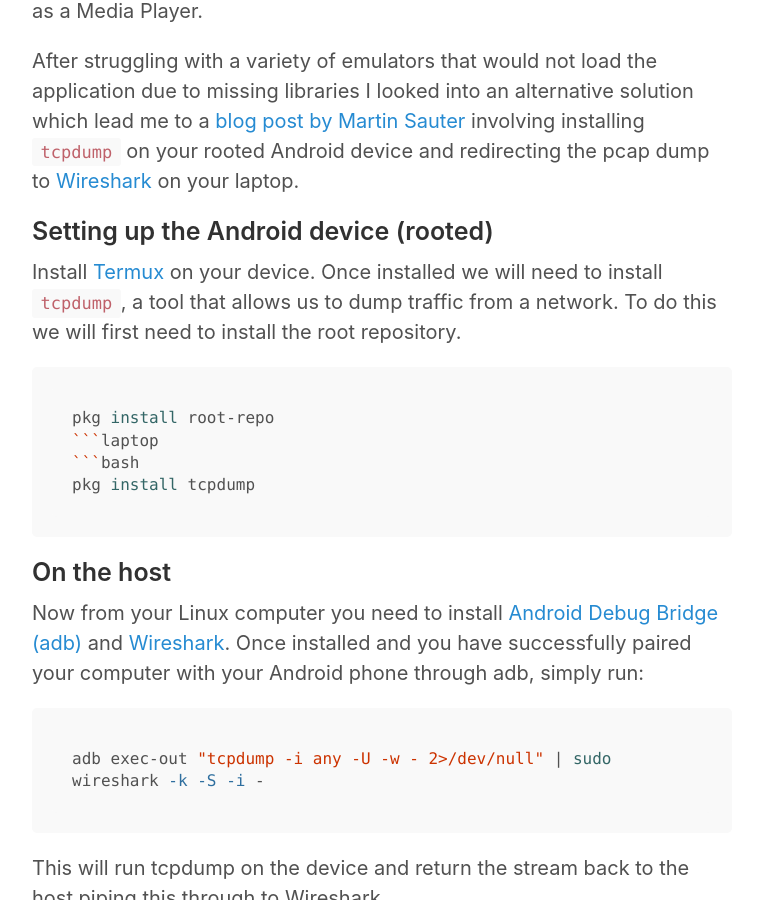
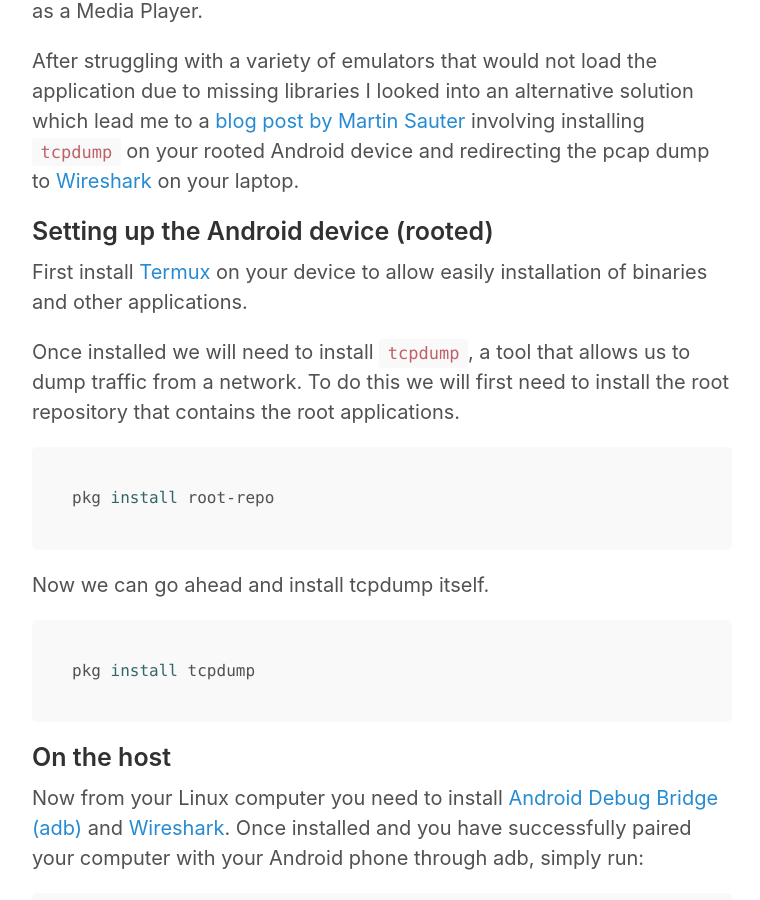
Before and after one commit to inverse/personal-site, a Jekyll site: the page built from _posts/2020-10-20-running-wireshark-against-android.md, in a window 1280 px wide and 900 px high, scrolled down 564 px. Shown: the whole window, without its empty margins (258-1018 px from the left). Built offline with Jekyll 4.4.1, drawn with Linux system fonts in a browser that asks for light colours; nearby versions of some CDN libraries.

Commit message:
Fix up wording

````diff
--- a/_posts/2020-10-20-running-wireshark-against-android.md
+++ b/_posts/2020-10-20-running-wireshark-against-android.md
@@ -14,15 +14,20 @@
 
 However I noticed there were some aspects missing such as getting the now playing information which would be useful for supporting this device as a Media Player.
 
-After struggling with a variety of emulators that would not load the application due to missing libraries I looked into an alternative solution which lead me to a [blog post by Martin Sauter][3] involving installing `tcpdump` on your rooted Android device and redirecting the pcap dump to [Wireshark][6] on your laptop.
+After struggling with a variety of emulators that would not load the application due to missing libraries I looked into an alternative solution which lead me to a [blog post by Martin Sauter][3] involving installing [`tcpdump`][5] on your rooted Android device and redirecting the pcap dump to [Wireshark][6] on your laptop.
 
 ## Setting up the Android device (rooted)
 
-Install [Termux][4] on your device. Once installed we will need to install [`tcpdump`][5], a tool that allows us to dump traffic from a network. To do this we will first need to install the root repository.
+First install [Termux][4] on your device to allow easily installation of binaries and other applications.
+
+Once installed we will need to install `tcpdump`, a tool that allows us to dump traffic from a network. To do this we will first need to install the root repository that contains the root applications.
 
 ```bash
 pkg install root-repo
-```laptop
+```
+
+Now we can go ahead and install tcpdump itself.
+
 ```bash
 pkg install tcpdump
 ```
````
